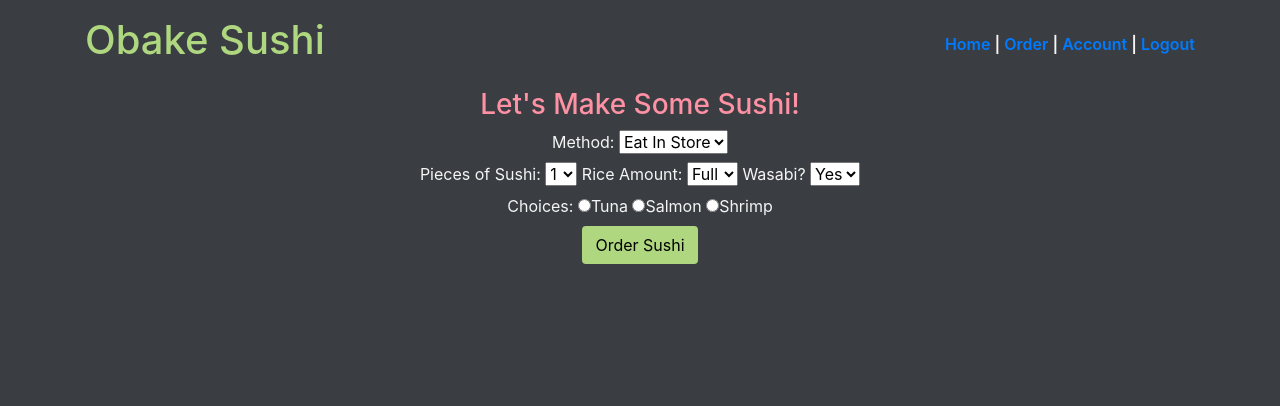
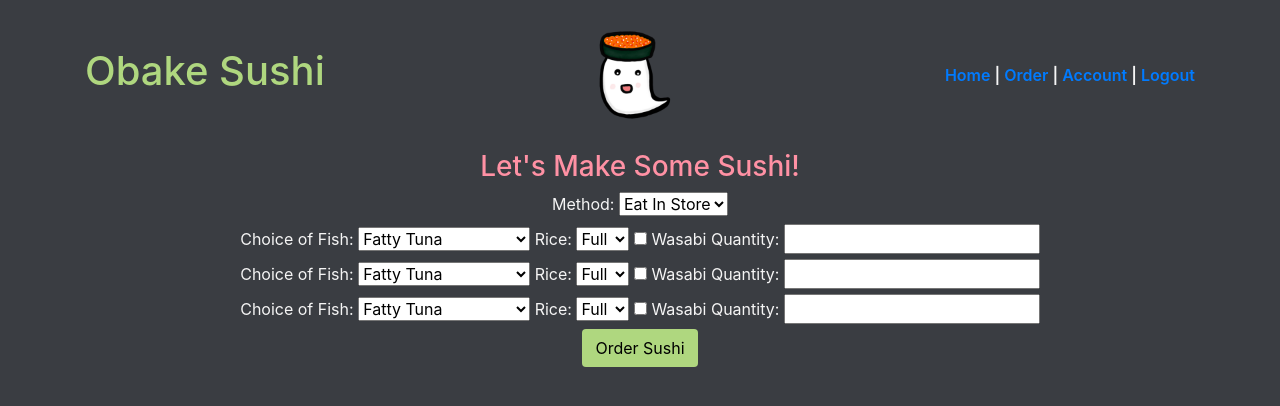
Before and after one commit to bmeier0689/project, a Flask app: page /order in a window 1280 px wide. Shown: the top 406 px of the page. Run offline with Flask 2, Linux system fonts and the light colour scheme; the visitor is signed in with stand-in values (Sample User, id 1).

Commit message:
images added, model & controller updates

```diff
--- a/flask_app/controllers/sushi_controller.py
+++ b/flask_app/controllers/sushi_controller.py
@@ -58,6 +58,8 @@
 
 @app.route('/account')
 def account():
+    if 'user_id' not in session:
+        return redirect('/logout')
     data = {
         'id': session['user_id']
     }
@@ -82,15 +84,16 @@
 def new_order():
     if not order_model.Order.validate_order(request.form):
         return redirect('/order')
-    print(request.form)
-    order_model.Order.save(request.form)
+    print(request.form.getlist("fish"))
+    # order_model.Order.save(request.form)
+    order_model.Order.process_order(request.form)
     return redirect('/checkout')
 
 @app.route('/checkout')
 def checkout():
     if 'user_id' not in session:
         return redirect('/logout')
-    return render_template('checkout.html')
+    return render_template('checkout.html', orders = order_model.Order.checkout(session['user_id']))
 
 @app.route('/logout')
 def logout():
--- a/flask_app/models/order_model.py
+++ b/flask_app/models/order_model.py
@@ -45,6 +45,35 @@
         return connectToMySQL(db).query_db(query, data)
 
     @classmethod
+    def process_order(cls, form_data):
+        fish = form_data.getlist("fish")
+        rice= form_data.getlist("rice")
+        quantity= form_data.getlist("quantity")
+        wasabi= form_data.getlist("wasabi")
+        for i in range(0,3):
+            order = {
+                'method': form_data['method'],
+                'fish': fish[i],
+                'rice': rice[i],
+                'quantity': quantity[i],
+                'wasabi': wasabi[i] if i<len(wasabi) else "No",
+                'user_id': form_data['user_id']
+            }
+            print(order)
+            cls.save(order)
+
+    @classmethod
+    def checkout(cls, id):
+        query = f"SELECT * FROM orders WHERE user_id = {id} ORDER BY id DESC LIMIT 3;"
+        results =connectToMySQL(db).query_db(query)
+        orders = []
+        for row in results:
+            order = cls(row)
+            orders.append(order)
+        return orders
+
+
+    @classmethod
     def get_one_order(cls, id):
         query = f"SELECT * FROM orders LEFT JOIN users on orders.user_id = users.id WHERE orders.id = {id};"
         results = connectToMySQL(db).query_db(query)
@@ -65,6 +94,11 @@
             order.user = user_model.User(user_data)
         return order
 
+    @classmethod
+    def delete(cls, data):
+        query = "DELETE FROM shows WHERE id = %(id)s;"
+        return connectToMySQL(db).query_db(query, data)
+
     @staticmethod
     def validate_order(order):
         is_valid = True
--- a/flask_app/templates/checkout.html
+++ b/flask_app/templates/checkout.html
@@ -10,8 +10,9 @@
     <title>Checkout</title>
 </head>
 <body>
-    <div id="header" class="container d-flex justify-content-between my-3 mx-auto">
+    <div id="header" class="container d-flex justify-content-between">
         <h1>Obake Sushi</h1>
+        <img src="/static/images/obake_shrimp.png" class="img" alt="Obake Gunkan" height="150px" width="150px">
         <div class="topnav">
             <a href="/home" class="active">Home</a> |
             <a href="/order">Order</a> |
--- a/flask_app/templates/home.html
+++ b/flask_app/templates/home.html
@@ -11,8 +11,9 @@
     <title>Home</title>
 </head>
 <body>
-    <div id="header" class="container d-flex justify-content-between my-3 mx-auto">
+    <div id="header" class="container d-flex justify-content-between">
         <h1>Obake Sushi</h1>
+        <img src="/static/images/obake_salmon.png" class="img" alt="Obake Salmon" height="150px" width="150px">
         <div class="topnav">
             <a href="/home" class="active">Home</a> |
             <a href="/order">Order</a> |
--- a/flask_app/templates/order.html
+++ b/flask_app/templates/order.html
@@ -11,8 +11,10 @@
     <title>Order</title>
 </head>
 <body>
-    <div id="header" class="container d-flex justify-content-between my-3 mx-auto">
+    <div id="header" class="container d-flex justify-content-between">
         <h1>Obake Sushi</h1>
+        <img src="/static/images/obake_gunkan.png" class="img" alt="Obake Gunkan" height="150px" width="150px">
+
         <div class="topnav">
             <a href="/home" class="active">Home</a> |
             <a href="/order">Order</a> |
@@ -33,31 +35,73 @@
                         <option value="delivery">Delivery</option>
                     </select>
                 </div>
-                <div class="container">
-                    <label for="quantity">Pieces of Sushi:</label>
-                    <select name="quantity" id="quantity">
-                        <option value="1">1</option>
-                        <option value="2">2</option>
-                        <option value="3">3</option>
+                <div>
+                    <label for="fish">Choice of Fish:</label>
+                    <select name="fish" id="fish">
+                        <option value="fatty tuna">Fatty Tuna</option>
+                        <option value="tuna">Tuna</option>
+                        <option value="salmon">Salmon</option>
+                        <option value="salmon w/ avo">Salmon w/ Avocado</option>
+                        <option value="Shrimp">Shrimp</option>
+                        <option value="shrimp tempura">Shrimp Tempura</option>
+                        <option value="squid">Squid</option>
+                        <option value="yellowtail">Yellowtail</option>
                     </select>
-                    <label for="rice">Rice Amount:</label>
+                    <label for="rice">Rice:</label>
                     <select name="rice" id="rice">
                         <option value="full">Full</option>
-                        <option value="half">half</option>
+                        <option value="half">Half</option>
                     </select>
-                    <label for="wasabi">Wasabi?</label>
-                    <select name="wasabi" id="wasabi">
-                        <option value="yes">Yes</option>
-                        <option value="no">No</option>
-                    </select>
+                    <input type="checkbox" name="wasabi" value="Yes">
+                    <label for="wasabi">Wasabi</label>
+                    <label for="qty">Quantity:</label>
+                    <input type="text" name="quantity">
                 </div>
                 <div>
-                    <label for="fish">Choices:</label>
-                    <input type="radio" name="fish" value="tuna">Tuna
-                    <input type="radio" name="fish" value="salmon">Salmon
-                    <input type="radio" name="fish" value="shrimp">Shrimp
+                    <label for="fish">Choice of Fish:</label>
+                    <select name="fish" id="fish">
+                        <option value="fatty tuna">Fatty Tuna</option>
+                        <option value="tuna">Tuna</option>
+                        <option value="salmon">Salmon</option>
+                        <option value="salmon w/ avo">Salmon w/ Avocado</option>
+                        <option value="Shrimp">Shrimp</option>
+                        <option value="shrimp tempura">Shrimp Tempura</option>
+                        <option value="squid">Squid</option>
+                        <option value="yellowtail">Yellowtail</option>
+                    </select>
+                    <label for="rice">Rice:</label>
+                    <select name="rice" id="rice">
+                        <option value="full">Full</option>
+                        <option value="half">Half</option>
+                    </select>
+                    <input type="checkbox" name="wasabi" value="Yes">
+                    <label for="wasabi">Wasabi</label>
+                    <label for="qty">Quantity:</label>
+                    <input type="text" name="quantity">
                 </div>
-                <input type="submit" value="Order Sushi" class="btn" id="order_submit">
+                <div>
+                    <label for="fish">Choice of Fish:</label>
+                    <select name="fish" id="fish">
+                        <option value="fatty tuna">Fatty Tuna</option>
+                        <option value="tuna">Tuna</option>
+                        <option value="salmon">Salmon</option>
+                        <option value="salmon w/ avo">Salmon w/ Avocado</option>
+                        <option value="Shrimp">Shrimp</option>
+                        <option value="shrimp tempura">Shrimp Tempura</option>
+                        <option value="squid">Squid</option>
+                        <option value="yellowtail">Yellowtail</option>
+                    </select>
+                    <label for="rice">Rice:</label>
+                    <select name="rice" id="rice">
+                        <option value="full">Full</option>
+                        <option value="half">Half</option>
+                    </select>
+                    <input type="checkbox" name="wasabi" value="Yes">
+                    <label for="wasabi">Wasabi</label>
+                    <label for="qty">Quantity:</label>
+                    <input type="text" name="quantity">
+                </div>
+                <input type="submit" value="Order Sushi" class="btn" onclick="">
             </form>
         </div>
     </div>
```
Also changed, not shown: flask_app/templates/account.html (+10 -1 lines), flask_app/templates/login.html (+7 -1 lines), flask_app/static/images/obake_gunkan.png (added), flask_app/static/images/obake_salmon.png (added), flask_app/static/images/obake_shrimp.png (added), flask_app/static/images/obake_tuna.PNG (added), flask_app/static/style.css (line endings or trailing spaces).
